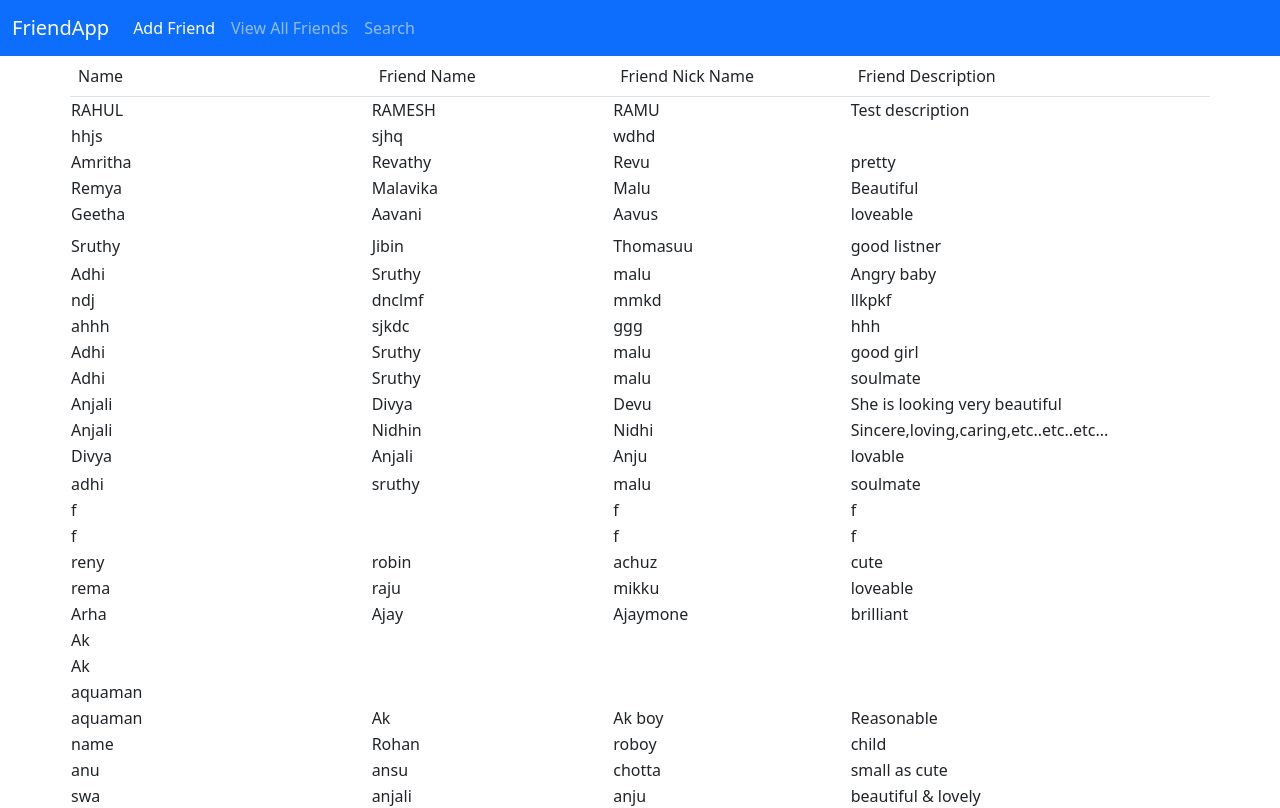
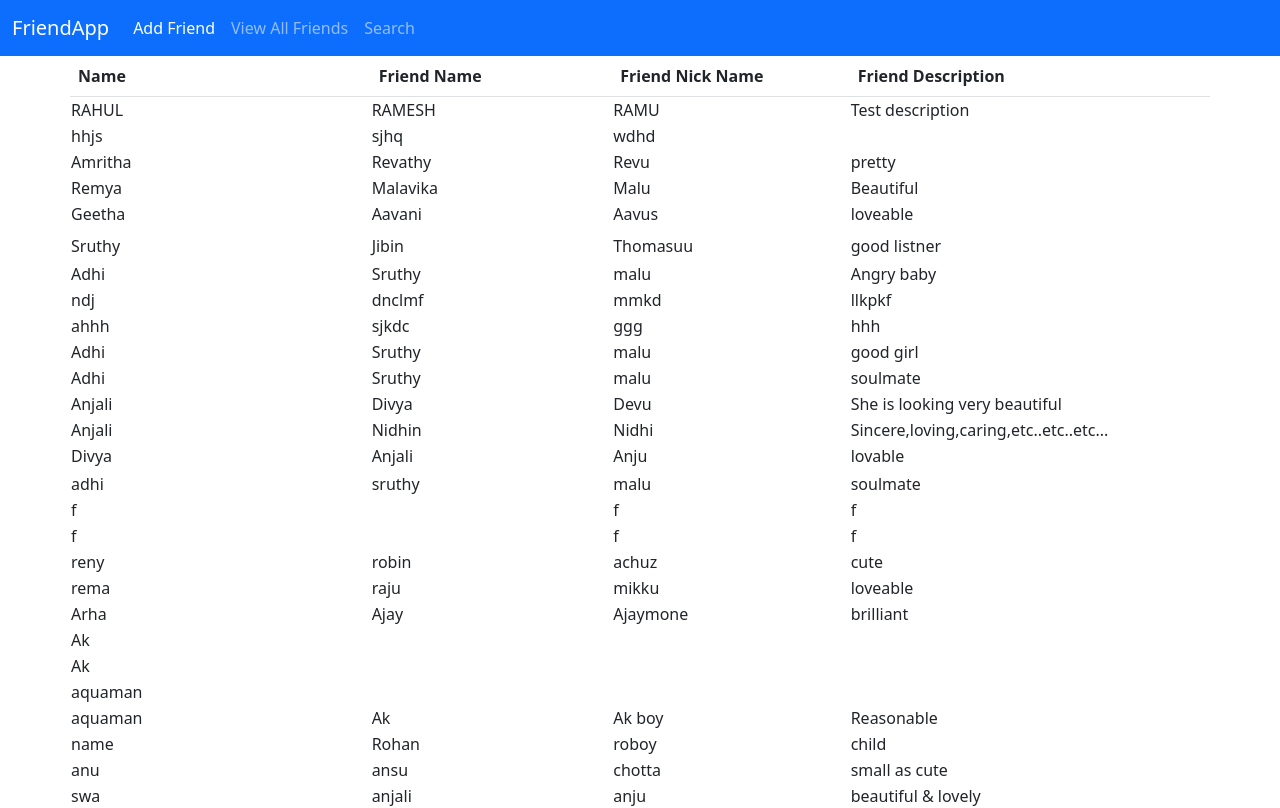
Before and after one commit to saloomaali/firendAppAngular, an Angular app: page /view in a window 1280 px wide. Shown: the top 808 px of the page. Built offline with nearby package versions, Linux system fonts and the light colour scheme.

Commit message:
forms added

```diff
--- a/src/app/app.module.ts
+++ b/src/app/app.module.ts
@@ -4,10 +4,11 @@ import { BrowserModule } from '@angular/platform-browser';
 import { AppRoutingModule } from './app-routing.module';
 import { AppComponent } from './app.component';
 import { AddFriendComponent } from './add-friend/add-friend.component';
-import { ViewFirendComponent } from './view-firend/view-firend.component';
+import { ViewFirendComponent } from './view-friend/view-firend.component';
 import { RouterModule, Routes } from '@angular/router';
 import { SearchFriendComponent } from './search-friend/search-friend.component';
 import { NavbarComponent } from './navbar/navbar.component';
+import { FormsModule } from '@angular/forms';
 
 const myRoute : Routes = [
   {
@@ -36,7 +37,8 @@ const myRoute : Routes = [
   imports: [
     BrowserModule,
     AppRoutingModule,
-    RouterModule.forRoot(myRoute)
+    RouterModule.forRoot(myRoute),
+    FormsModule
   ],
   providers: [],
   bootstrap: [AppComponent]
--- a/src/app/view-firend/view-firend.component.html
+++ b/src/app/view-friend/view-firend.component.html
@@ -8,10 +8,10 @@
                 <table class="table">
                     <thead>
                         <tr>
-                            <td>Name</td>
-                            <td>Friend Name</td>
-                            <td>Friend Nick Name</td>
-                            <td>Friend Description</td>
+                            <td><strong>Name</strong></td>
+                            <td><strong>Friend Name</strong></td>
+                            <td><strong>Friend Nick Name</strong></td>
+                            <td><strong>Friend Description</strong></td>
 
                         </tr>
                     </thead>
```
Also changed, not shown: src/app/view-friend/view-firend.component.css (added), src/app/view-friend/view-firend.component.ts (renamed from src/app/view-firend/view-firend.component.ts).
